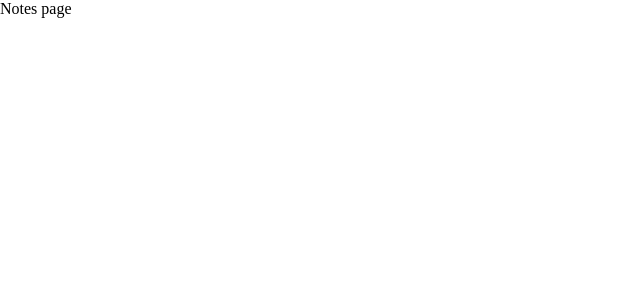
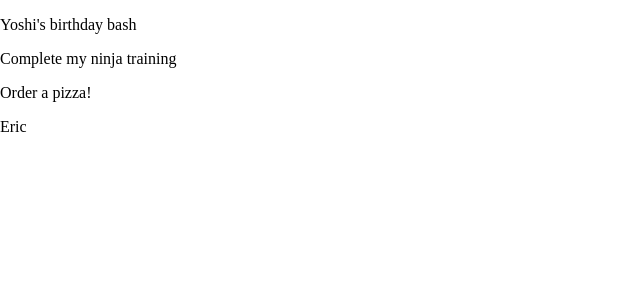
Before and after one commit to ericgross83/netninja-material-ui-tutorial, a React (Create React App) app: page / in a window 1280 px wide. Shown: the top 300 px of the page, without its empty margins (0-640 px from the left). Built offline with nearby package versions, Linux system fonts and the light colour scheme; data requests are answered from the project's data file.

Commit message:
Lesson code

```diff
--- /dev/null
+++ b/data/db.json
@@ -0,0 +1,28 @@
+{
+  "notes": [
+    {
+      "title": "Yoshi's birthday bash",
+      "details": "Lorem Ipsum is simply dummy text of the printing and typesetting industry. Lorem Ipsum has been the industry's standard dummy text ever since the 1500s, when an unknown printer took a galley of type and scrambled it to make a type specimen book.",
+      "category": "reminders",
+      "id": 1
+    },
+    {
+      "title": "Complete my ninja training",
+      "details": "Lorem Ipsum is simply dummy text of the printing and typesetting industry. Lorem Ipsum has been the industry's standard dummy text ever since the 1500s, when an unknown printer took.",
+      "category": "work",
+      "id": 2
+    },
+    {
+      "title": "Order a pizza!",
+      "details": "Lorem Ipsum is simply dummy text of the printing and typesetting industry. Lorem Ipsum has been the industry's standard dummy text ever since the 1500s, when an unknown printer took a galley of type and scrambled it to make a type specimen book.\nLorem Ipsum is simply dummy text of the printing and typesetting industry. Lorem Ipsum has been the industry's standard dummy text ever since the 1500s, when an unknown printer took a galley of type and scrambled it to make a type specimen book.",
+      "category": "todos",
+      "id": 3
+    },
+    {
+      "title": "Eric",
+      "details": "Is the best.",
+      "category": "reminders",
+      "id": 4
+    }
+  ]
+}
--- a/src/pages/Create.js
+++ b/src/pages/Create.js
@@ -4,6 +4,7 @@
 import Container from '@material-ui/core/Container'
 import KeyboardArrowRightIcon from '@material-ui/icons/KeyboardArrowRight'
 import {FormControl, FormControlLabel, FormLabel, makeStyles, Radio, RadioGroup, TextField} from '@material-ui/core'
+import {useHistory} from "react-router-dom";
 
 const useStyles = makeStyles({
     field: {
@@ -13,6 +14,7 @@
 
 export default function Create() {
     const classes = useStyles()
+    const history = useHistory()
 
     const [title, setTitle] = useState('')
     const [details, setDetails] = useState('')
@@ -33,8 +35,12 @@
         }
 
         e.preventDefault()
-        if (title && details ) {
-            console.log(title, details, category)
+        if (title && details) {
+            fetch('http://localhost:8000/notes', {
+                method: 'POST',
+                headers: {"Content-type": "application/json"},
+                body: JSON.stringify({title, details, category})
+            }).then(() => history.push('/'))
         }
     }
 
@@ -74,7 +80,7 @@
             />
 
             <FormControl className={classes.field}>
-                <FormLabel>Stuff</FormLabel>
+                <FormLabel>Note Category</FormLabel>
                 <RadioGroup value={category} onChange={(e) => setCategory(e.target.value)}>
                     <FormControlLabel control={<Radio/>} label={"Money"} value={'money'}/>
                     <FormControlLabel control={<Radio/>} label={"Todos"} value={'todos'}/>
--- a/src/pages/Notes.js
+++ b/src/pages/Notes.js
@@ -1,9 +1,16 @@
-import React from 'react'
+import React, {useEffect, useState} from 'react'
 
 export default function Notes() {
-  return (
-    <div>
-      Notes page
-    </div>
-  )
+
+    const [notes, setNotes] = useState([])
+
+    useEffect(() => {
+        fetch('  http://localhost:8000/notes').then(res => res.json()).then(data => setNotes(data))
+    }, [])
+    return (
+        <div>
+            {notes.map(note => (
+                    <p key={note.id}>{note.title}</p>
+                ))}
+        </div>)
 }
```
Also changed, not shown: data-db.json (added, +19 -0 lines). Lines whose indentation alone changed are shown as unchanged.
